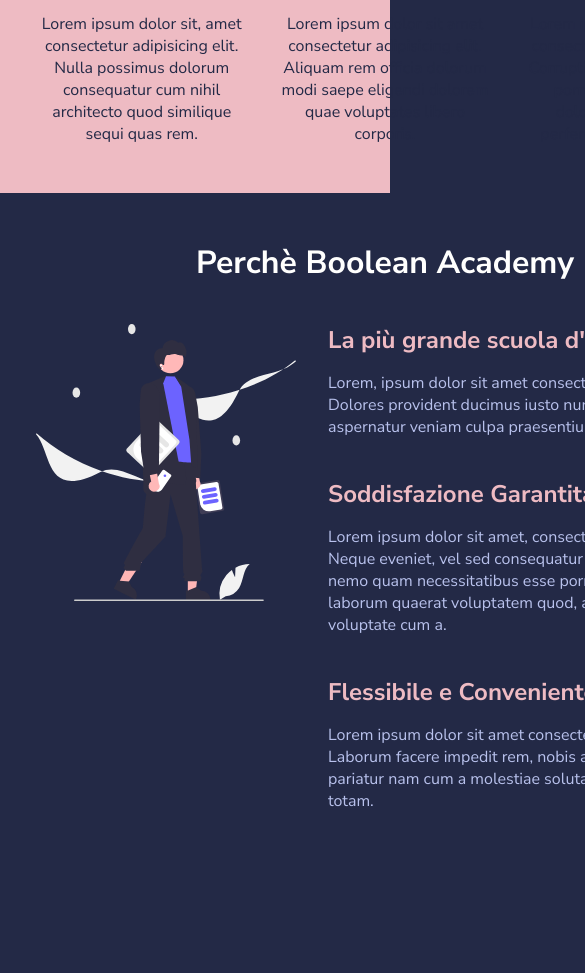
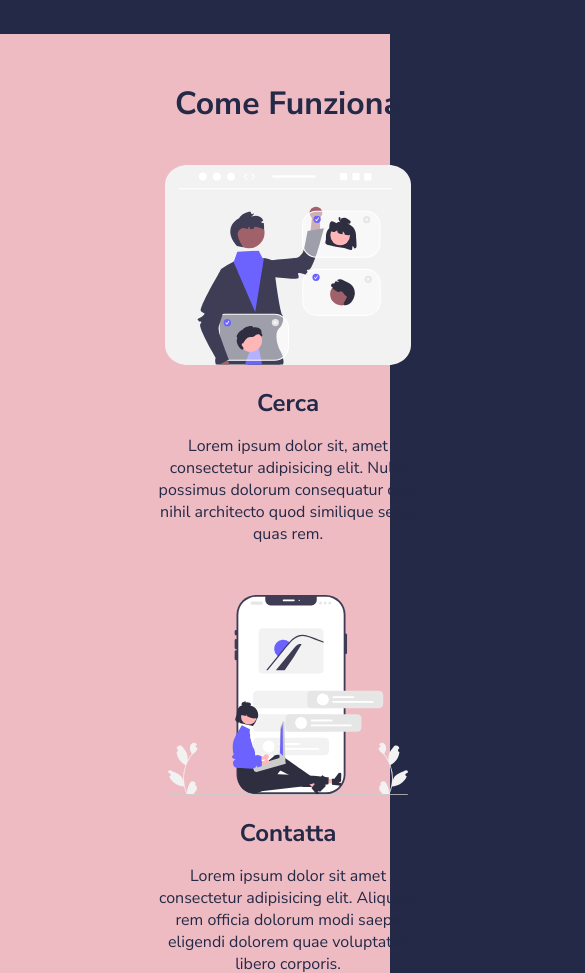
Before and after one commit to Francesco-Matteucci/html-css-resp-wannabe, a plain HTML site: page index.html in a window 390 px wide. Shown: the part 1027-2000 px from the top of the page, 585 px wide, since content can reach past the window. Before the commit the page ends 1927 px from the top, so only its background shows below. Drawn offline with Linux system fonts and the light colour scheme.

Commit message:
smartphone responsive

```diff
--- a/css/responsive.css
+++ b/css/responsive.css
@@ -1,5 +1,40 @@
 @media screen and (max-width: 768px) {
     .container {
-        width: 770px;
+        max-width: 770px;
     }
 }
+
+@media screen and (max-width: 576px) {
+    .container {
+        max-width: 576px;
+        padding-bottom: 2.5rem;
+    }
+
+    .row {
+        flex-direction: column;
+        align-items: center;
+        gap: 50px;
+    }
+
+    .why-us {
+        background-color: #222222;
+        margin-bottom: 0;
+    }
+
+    .steps {
+        margin: 0;
+    }
+
+    .why-us h2 {
+        padding-top: 2.5rem;
+    }
+
+    .steps .col {
+        width: 300px;
+    }
+
+    .why-us .col-left {
+        width: 80%;
+    }
+
+}
```
